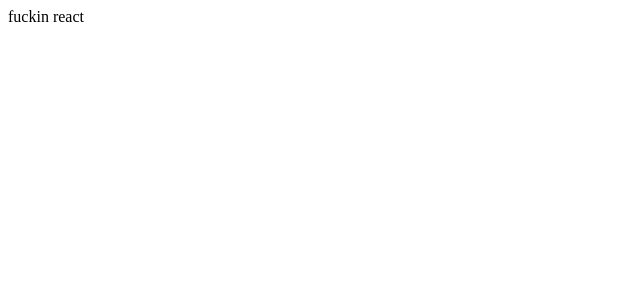
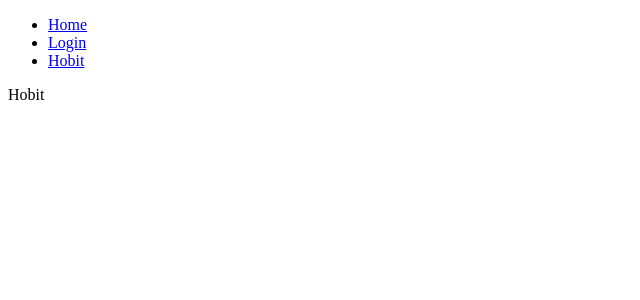
Before and after one commit to roddyisthebest/bfwitter, a React (Create React App) app: page /hobit in a window 1280 px wide. Shown: the top 300 px of the page, without its empty margins (0-640 px from the left). Built offline with nearby package versions, Linux system fonts and the light colour scheme.

Commit message:
Implement Structure of Router

```diff
--- a/src/App.js
+++ /dev/null
@@ -1,8 +0,0 @@
-
-function App() {
-  return (
-    <div>fuckin react </div>
-  );
-}
-
-export default App;
--- /dev/null
+++ b/src/components/Router.js
@@ -0,0 +1,32 @@
+import React, {useState} from "react";
+import { BrowserRouter as Router, Route,Switch,Link} from 'react-router-dom';
+import Home from '../routes/Home';
+import Login from '../routes/Login';
+import Hobit from "../routes/Hobit";
+const AppRouter = () => {
+
+    return(
+        <Router>
+            <ul>
+      <li>
+        <Link to= "/">Home</Link>
+
+      </li>
+      <li>
+        <Link to= "/login">Login</Link>
+      </li>
+      <li>
+        <Link to= "/hobit">Hobit</Link>
+
+      </li>
+    </ul>
+            <Switch>
+                <Route exact path="/" component={Home}/>
+                <Route exact path="/login" component={Login}/>
+                <Route exact path="/hobit" component={Hobit}/>
+            </Switch>
+        </Router>
+    )
+}
+
+export default AppRouter;
--- a/src/index.js
+++ b/src/index.js
@@ -1,6 +1,6 @@
 import React from 'react';
 import ReactDOM from 'react-dom';
-import App from './App';
+import App from './components/App';
 
 ReactDOM.render(
   <React.StrictMode>
--- /dev/null
+++ b/src/routes/Hobit.js
@@ -0,0 +1,5 @@
+import React from "react";
+
+const Hobit = () => (<div>Hobit</div>);
+
+export default Hobit;
--- /dev/null
+++ b/src/routes/Home.js
@@ -0,0 +1,5 @@
+import React from "react";
+
+const Home = () => (<div>Home</div>);
+
+export default Home;
--- /dev/null
+++ b/src/routes/Login.js
@@ -0,0 +1,5 @@
+import React from "react";
+
+const Login = () => (<div>Login</div>);
+
+export default Login;
```
Also changed, not shown: src/components/App.js (added, +13 -0 lines).
